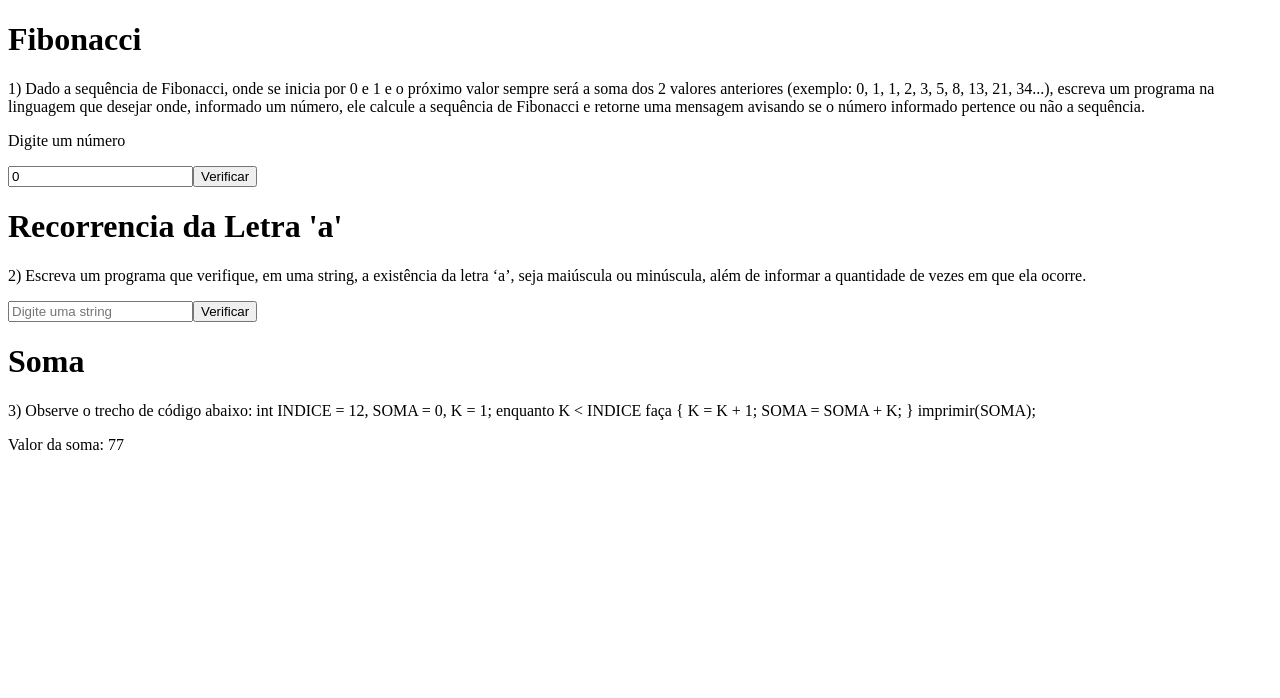
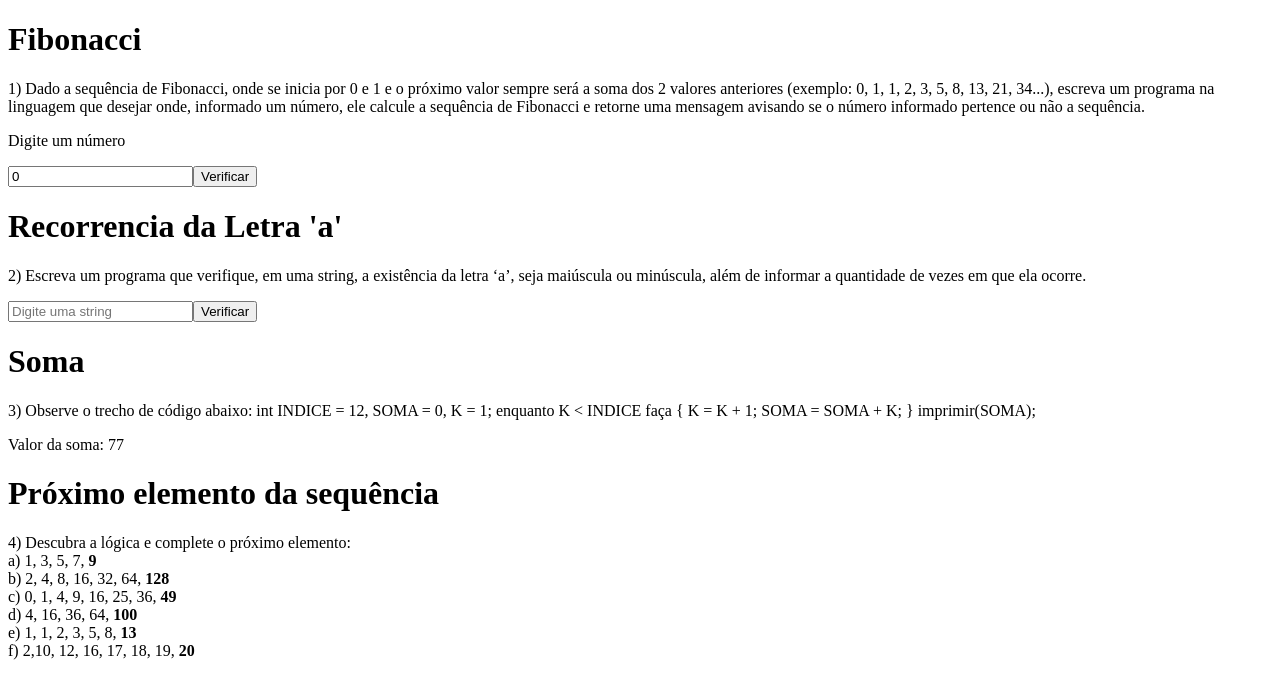
Before and after one commit to bruna-anunciacao/internship, a React (Vite) app: page / in a window 1280 px wide. Shown: the top 698 px of the page. Built offline with nearby package versions, Linux system fonts and the light colour scheme.

Commit message:
feat: finish next element function

```diff
--- a/src/App.jsx
+++ b/src/App.jsx
@@ -1,6 +1,7 @@
 import './App.css'
 import Fibonacci from './components/Fibonacci/Fibonacci'
 import LetterRecurrence from './components/LetterRecurrence/LetterRecurrence'
+import NextElement from './components/NextElement/NextElement'
 import SumCode from './components/SumCode/SumCode'
 
 function App() {
@@ -10,6 +11,7 @@ function App() {
       <Fibonacci />
       <LetterRecurrence />
       <SumCode />
+      <NextElement />
     </>
   )
 }
--- /dev/null
+++ b/src/components/NextElement/NextElement.jsx
@@ -0,0 +1,16 @@
+export default function NextElement() {
+  return (
+    <div>
+      <h1>Próximo elemento da sequência</h1>
+      <p>
+        4) Descubra a lógica e complete o próximo elemento: <br/>
+        a) 1, 3, 5, 7, <b>9</b> <br/>
+        b) 2, 4, 8, 16, 32, 64, <b>128</b> <br/>
+        c) 0, 1, 4, 9, 16, 25, 36, <b>49</b> <br/>
+        d) 4, 16, 36, 64, <b>100</b> <br/>
+        e) 1, 1, 2, 3, 5, 8, <b>13</b> <br/>
+        f) 2,10, 12, 16, 17, 18, 19, <b>20</b> <br/>
+      </p>
+    </div>
+  );
+}
```
